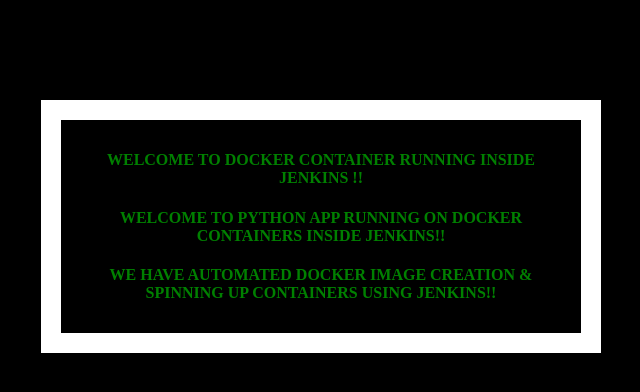
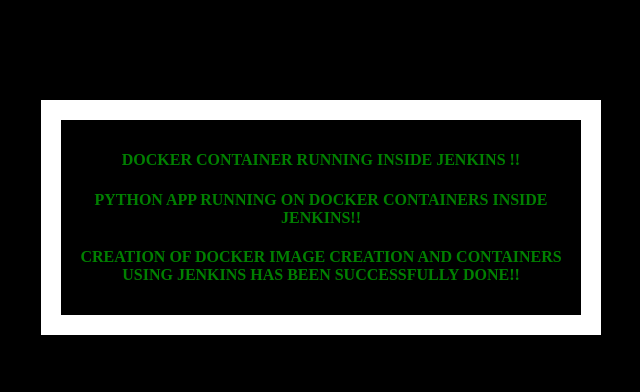
Before and after one commit to snehal1909/Docker_ecr_jenkins, a Flask app: page / in a window 1280 px wide. Shown: the top 392 px of the page, without its empty margins (319-959 px from the left). Run offline with Flask 2, Linux system fonts and the light colour scheme.

Commit message:
added message in index.html file

```diff
--- a/templates/index.html
+++ b/templates/index.html
@@ -19,9 +19,9 @@
   </head>
   <body>
     <div class="container">
-      <h4>Welcome to Docker Container running inside Jenkins !!</h4>
-      <h4>Welcome to Python App running on Docker containers inside Jenkins!!</h4>
-      <h4>We have automated Docker image creation & spinning up Containers using Jenkins!!</h4>
+      <h4>Docker Container running inside Jenkins !!</h4>
+      <h4>Python App running on Docker containers inside Jenkins!!</h4>
+      <h4>Creation of Docker image creation and Containers using Jenkins has been successfully done!!</h4>
     </div>
   </body>
 </html>
```
